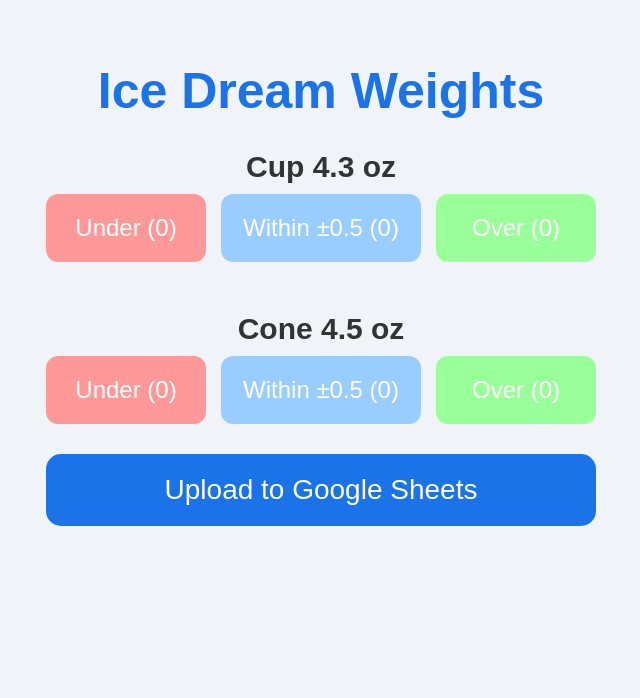
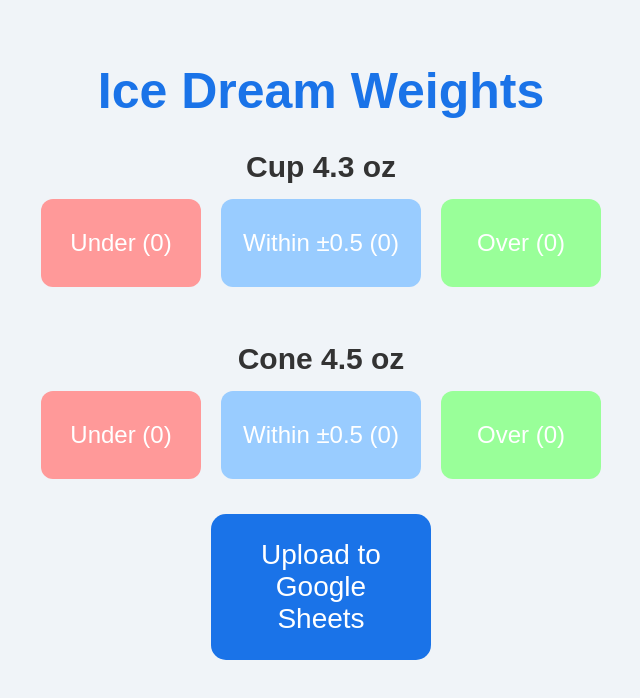
Before and after one commit to ckollmeyer/counter-app, a plain HTML site: page index.html in a window 1280 px wide. Shown: the whole page, without its empty margins (319-959 px from the left). Drawn offline with Linux system fonts and the light colour scheme.

Commit message:
Update index.html

```diff
--- a/index.html
+++ b/index.html
@@ -24,32 +24,32 @@
     h2 {
       font-size: 30px;
       color: #333;
-      margin: 20px 0 10px 0;
+      margin: 20px 0 15px 0;
       text-align: center;
     }
 
     .button-row {
       display: flex;
       justify-content: center;
-      gap: 15px;
-      margin-bottom: 30px;
+      gap: 20px;
+      margin-bottom: 35px; /* slightly more spacing between rows */
+      width: 100%;
       max-width: 550px;
-      width: 100%;
     }
 
     .btn {
       font-size: 24px;
-      padding: 20px;
+      padding: 30px 20px; /* taller buttons */
       flex: 1;
       min-width: 160px;
-      max-width: 180px;
+      max-width: 220px; /* wide enough for blue button */
       border: none;
       border-radius: 12px;
       cursor: pointer;
       transition: all 0.2s;
       color: white;
       white-space: nowrap;
-      text-align: center; /* ensures text is centered */
+      text-align: center;
     }
 
     .btn:hover {
@@ -64,16 +64,16 @@
     }
     .over { background-color: #99ff99; }
 
+    /* Upload button matches width of widest button in the row (blue/green) */
     #uploadBtn {
       font-size: 28px;
-      padding: 20px;
+      padding: 25px 20px; /* taller upload button */
       border-radius: 15px;
       background-color: #1a73e8;
       color: white;
       border: none;
       cursor: pointer;
-      width: 100%;
-      max-width: 550px; /* match button rows */
+      width: 220px; /* match blue or green button width */
       display: block;
       margin: 0 auto 30px auto;
       text-align: center;
```
